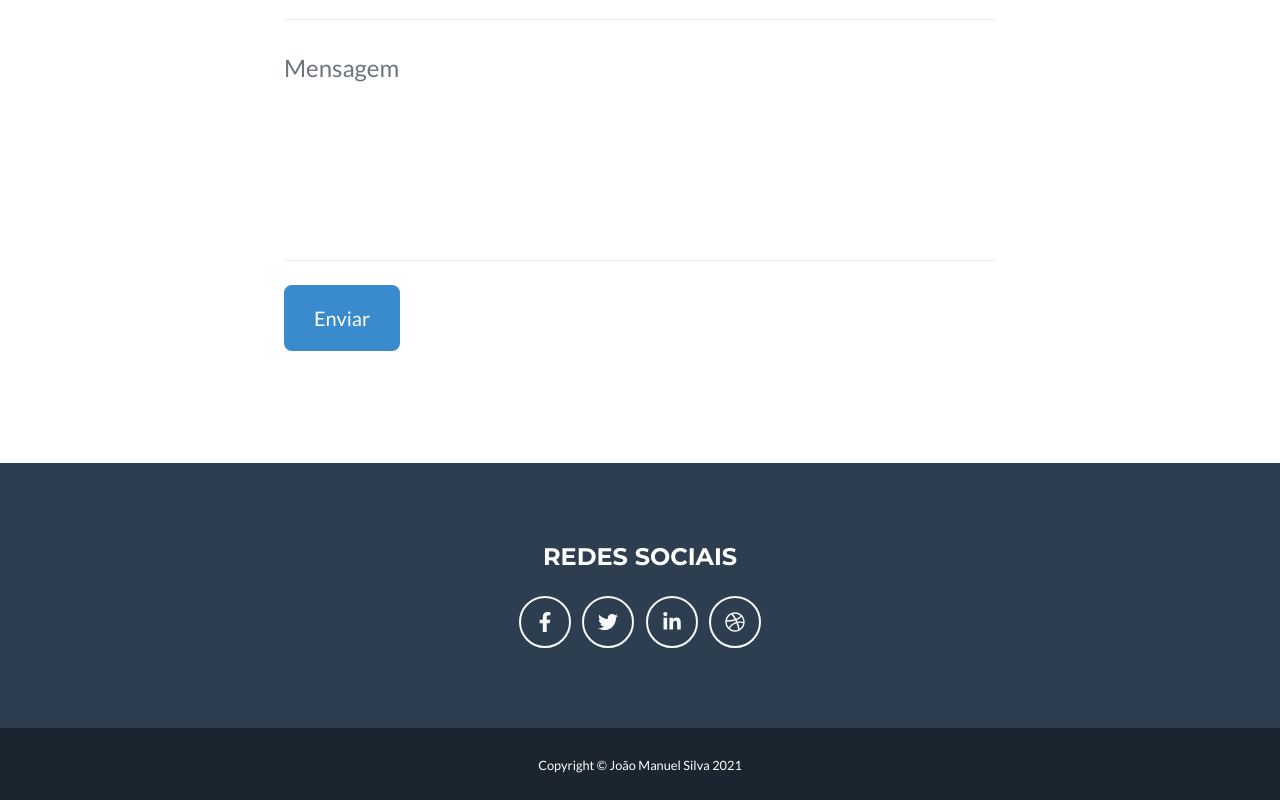
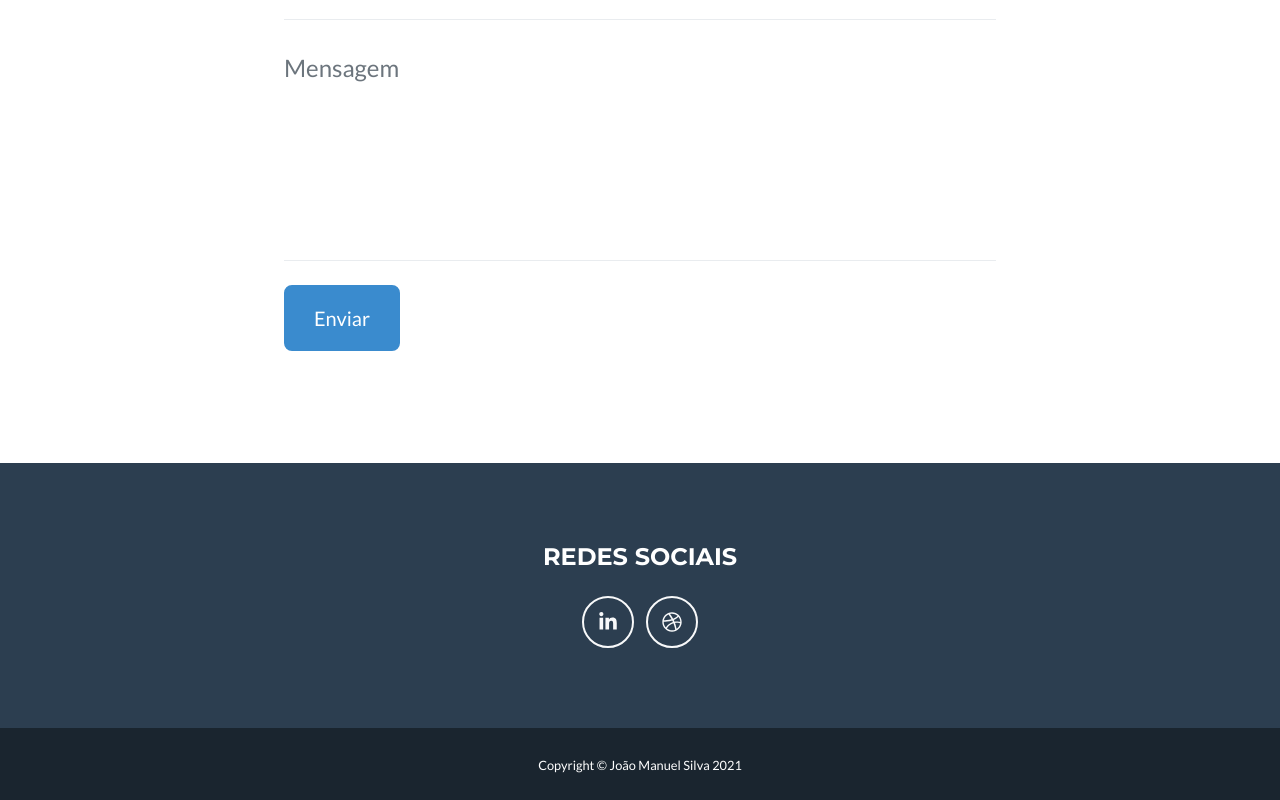
Before and after one commit to jmsilva90/jmsilva90.github.io, a plain HTML site: page index.html in a window 1280 px wide. Shown: the part 2501-3301 px from the top of the page. Drawn offline with nearby package versions, Linux system fonts and the light colour scheme.

Commit message:
Add files via upload

```diff
--- a/index.html
+++ b/index.html
@@ -214,10 +214,10 @@
                     <!-- Footer Social Icons-->
                     <div class="col-lg-4 mb-5 mb-lg-0">
                         <h4 class="text-uppercase mb-4">Redes sociais</h4>
-                        <a class="btn btn-outline-light btn-social mx-1" href="#!"><i class="fab fa-fw fa-facebook-f"></i></a>
-                        <a class="btn btn-outline-light btn-social mx-1" href="#!"><i class="fab fa-fw fa-twitter"></i></a>
-                        <a class="btn btn-outline-light btn-social mx-1" href="#!"><i class="fab fa-fw fa-linkedin-in"></i></a>
-                        <a class="btn btn-outline-light btn-social mx-1" href="#!"><i class="fab fa-fw fa-dribbble"></i></a>
+                        <!--<a class="btn btn-outline-light btn-social mx-1" href="#!"><i class="fab fa-fw fa-facebook-f"></i></a>-->
+                        <!--<a class="btn btn-outline-light btn-social mx-1" href="#!"><i class="fab fa-fw fa-twitter"></i></a>-->
+                        <a class="btn btn-outline-light btn-social mx-1" href="https://www.linkedin.com/in/jo%C3%A3o-manuel-silva-bb8858115/"><i class="fab fa-fw fa-linkedin-in"></i></a>
+                        <a class="btn btn-outline-light btn-social mx-1" href="https://jmsilva90.github.io/"><i class="fab fa-fw fa-dribbble"></i></a>
                     </div>
                     <!-- Footer About Text-->
                     <div class="col-lg-4">
```
